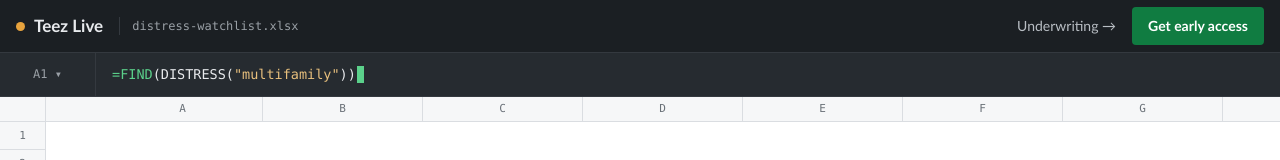
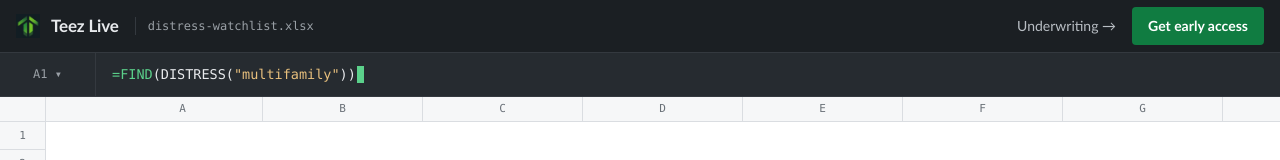
Before and after one commit to Shaggyshak/teez-live, a plain HTML site: page index.html in a window 1280 px wide. Shown: the top 160 px of the page. Drawn offline with Linux system fonts and the light colour scheme.

Commit message:
Header: use Teez icon like teez.ai instead of amber dot
Co-Authored-By: Claude Sonnet 5.5 <noreply@anthropic.com>

```diff
--- a/index.html
+++ b/index.html
@@ -26,8 +26,8 @@ a{color:inherit;text-decoration:none}
 /* chrome */
 .app{position:fixed;top:0;left:0;right:0;z-index:60;background:var(--chrome);color:#E8EAED;border-bottom:1px solid var(--chrome-line)}
 .app-top{display:flex;align-items:center;gap:16px;height:52px;padding:0 16px}
-.nm{font-weight:700;font-size:17px;display:flex;align-items:center;gap:9px}
-.pip{width:9px;height:9px;border-radius:50%;background:#E8A33D}
+.nm{font-weight:700;font-size:17px;letter-spacing:-.01em;display:flex;align-items:center;gap:11px;flex:none}
+.nm img{height:24px;width:24px;object-fit:contain}
 .file{font-family:var(--mono);font-size:12px;color:#9AA0A6;border-left:1px solid var(--chrome-line);padding-left:12px;white-space:nowrap;overflow:hidden;text-overflow:ellipsis}
 .app-right{margin-left:auto;display:flex;align-items:center;gap:16px;font-size:14px;color:#B9BEC4}
 .app-right a:hover{color:#fff}
@@ -190,7 +190,7 @@ footer a{text-decoration:underline;text-underline-offset:3px;color:var(--ink-2)}
 
 <header class="app">
   <div class="app-top">
-    <span class="nm"><span class="pip"></span>Teez Live</span>
+    <a href="#top" class="nm"><img src="teez-icon.png" alt="Teez">Teez Live</a>
     <span class="file">distress-watchlist.xlsx</span>
     <div class="app-right">
       <a class="hm" href="https://teez.ai">Underwriting →</a>
```
Also changed, not shown: teez-icon.png (added).
